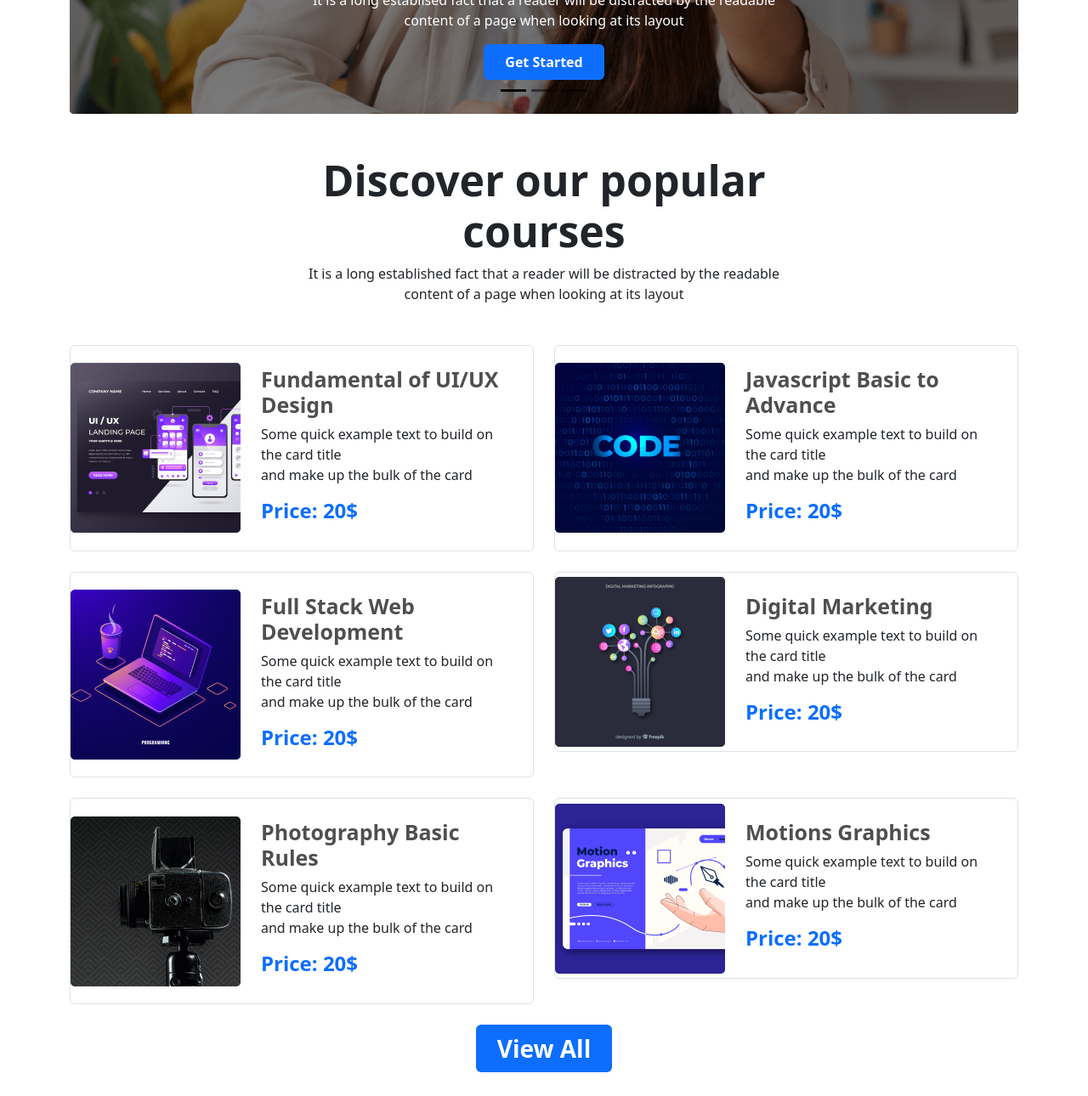
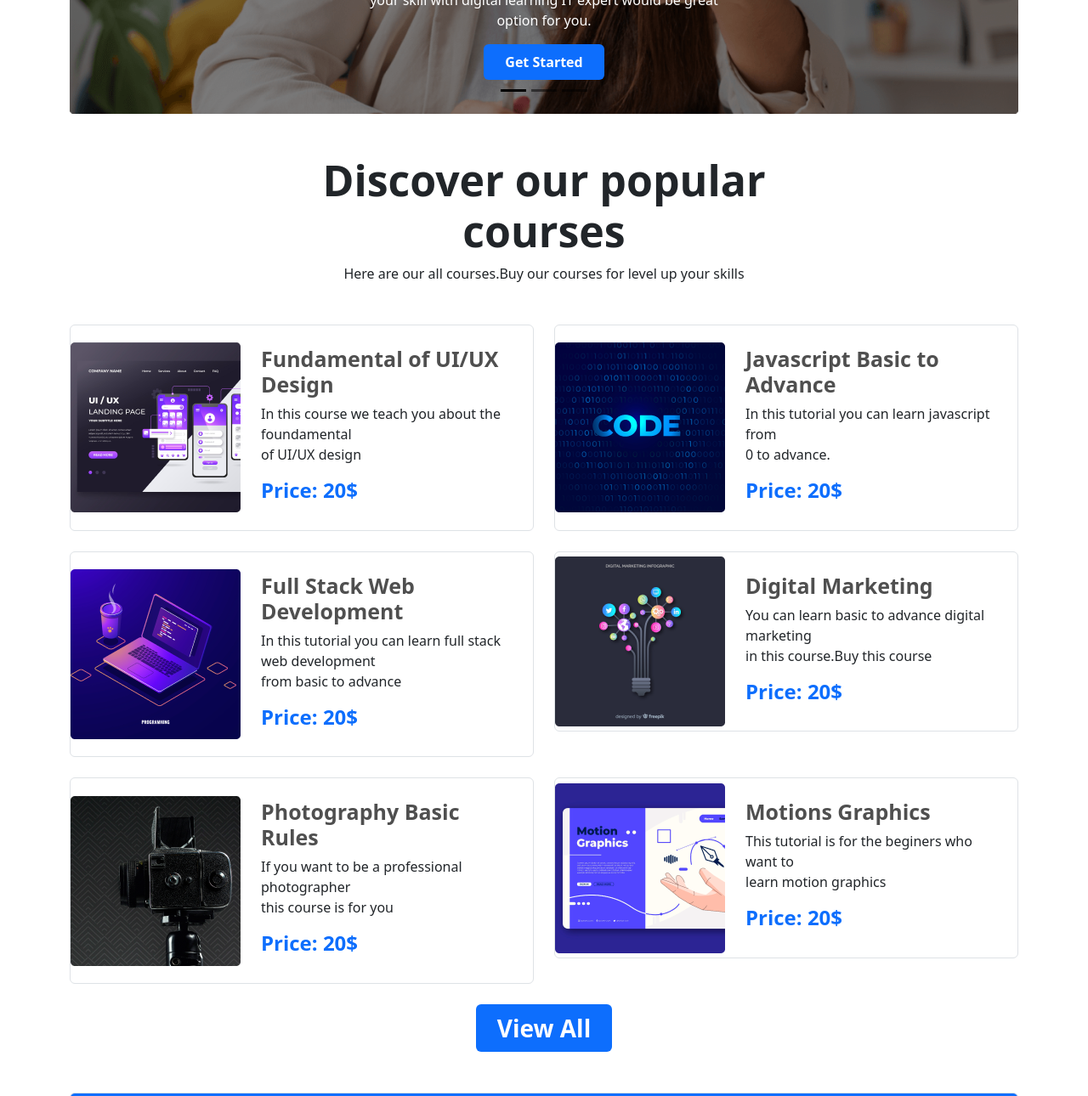
Before and after one commit to Maruf-Stack/edTech-bootstrap, a plain HTML site: page index.html in a window 1280 px wide. Shown: the part 578-1868 px from the top of the page at 85% size. Drawn offline with nearby package versions, Linux system fonts and the light colour scheme.

Commit message:
text change

```diff
--- a/index.html
+++ b/index.html
@@ -74,9 +74,11 @@
                         <img src="images/cover/cover-1.png" class="d-block w-100 dark-overlay" alt="...">
                         <div class="carousel-caption d-sm-block d-md-block">
                             <h1 class="text-white">Get Started Digital <br>Learning</h1>
-                            <p class="text-white">It is a long establised fact that a reader will be distracted by the
-                                readable<br>
-                                content of a page when looking at its layout</p>
+                            <p class="text-white">This is an awesome website for grow your skills.If you want to grow
+                                <br>
+                                your skill with digital learning IT expert would be great <br>
+                                option for you.
+                            </p>
                             <button class="btn bg-primary text-white fw-semibold px-4 py-2">
                                 Get Started
                             </button>
@@ -86,9 +88,11 @@
                         <img src="images/cover/cover-2.jpg" class="d-block w-100 dark-overlay" alt="...">
                         <div class="carousel-caption d-sm-block d-md-block">
                             <h1 class="text-white">Get Started Digital <br>Learning</h1>
-                            <p class="text-white">It is a long establised fact that a reader will be distracted by the
-                                readable<br>
-                                content of a page when looking at its layout</p>
+                            <p class="text-white">This is an awesome website for grow your skills.If you want to grow
+                                <br>
+                                your skill with digital learning IT expert would be great <br>
+                                option for you.
+                            </p>
                             <button class="btn bg-primary text-white fw-semibold px-4 py-2">
                                 Get Started
                             </button>
@@ -98,9 +102,11 @@
                         <img src="images/cover/cover-3.jpg" class="d-block w-100 dark-overlay" alt="...">
                         <div class="carousel-caption d-sm-block d-md-block">
                             <h1 class="text-white">Get Started Digital <br>Learning</h1>
-                            <p class="text-white">It is a long establised fact that a reader will be distracted by the
-                                readable<br>
-                                content of a page when looking at its layout</p>
+                            <p class="text-white">This is an awesome website for grow your skills.If you want to grow
+                                <br>
+                                your skill with digital learning IT expert would be great <br>
+                                option for you.
+                            </p>
                             <button class="btn bg-primary text-white fw-semibold px-4 py-2">
                                 Get Started
                             </button>
@@ -129,8 +135,7 @@
             <div class="text-center my-5">
                 <h1 class="text-dark">Discover our popular <br>courses</h1>
                 <p>
-                    It is a long established fact that a reader will be distracted by the readable<br>
-                    content of a page when looking at its layout
+                    Here are our all courses.Buy our courses for level up your skills
                 </p>
             </div>
             </div>
@@ -145,8 +150,8 @@
                         </div>
                         <div class="mx-4 my-4">
                             <h2>Fundamental of UI/UX Design</h2>
-                            <p>Some quick example text to build on the card title <br>
-                                and make up the bulk of the card</p>
+                            <p>In this course we teach you about the foundamental<br>
+                                of UI/UX design</p>
                             <h3 class="fs-4 fw-bold text-primary">Price: 20$</h3>
                         </div>
                     </div>
@@ -159,8 +164,8 @@
                         </div>
                         <div class="mx-4 my-4">
                             <h2>Javascript Basic to Advance</h2>
-                            <p>Some quick example text to build on the card title <br>
-                                and make up the bulk of the card</p>
+                            <p>In this tutorial you can learn javascript from <br>
+                                0 to advance.</p>
                             <h3 class="fs-4 fw-bold text-primary">Price: 20$</h3>
                         </div>
                     </div>
@@ -173,8 +178,8 @@
                         </div>
                         <div class="mx-4 my-4">
                             <h2>Full Stack Web Development</h2>
-                            <p>Some quick example text to build on the card title <br>
-                                and make up the bulk of the card</p>
+                            <p>In this tutorial you can learn full stack web development<br>
+                                from basic to advance</p>
                             <h3 class="fs-4 fw-bold text-primary">Price: 20$</h3>
                         </div>
                     </div>
@@ -187,8 +192,8 @@
                         </div>
                         <div class="mx-4 my-4">
                             <h2>Digital Marketing</h2>
-                            <p>Some quick example text to build on the card title <br>
-                                and make up the bulk of the card</p>
+                            <p>You can learn basic to advance digital marketing<br>
+                                in this course.Buy this course</p>
                             <h3 class="fs-4 fw-bold text-primary">Price: 20$</h3>
                         </div>
                     </div>
@@ -201,8 +206,8 @@
                         </div>
                         <div class="mx-4 my-4">
                             <h2>Photography Basic Rules</h2>
-                            <p>Some quick example text to build on the card title <br>
-                                and make up the bulk of the card</p>
+                            <p>If you want to be a professional photographer<br>
+                                this course is for you</p>
                             <h3 class="fs-4 fw-bold text-primary">Price: 20$</h3>
                         </div>
                     </div>
@@ -215,8 +220,8 @@
                         </div>
                         <div class="mx-4 my-4">
                             <h2>Motions Graphics</h2>
-                            <p>Some quick example text to build on the card title <br>
-                                and make up the bulk of the card</p>
+                            <p>This tutorial is for the beginers who want to <br>
+                                learn motion graphics</p>
                             <h3 class="fs-4 fw-bold text-primary">Price: 20$</h3>
                         </div>
                     </div>
@@ -236,8 +241,9 @@
                             class="p-5 border rounded bg-primary d-flex align-items-center justify-content-lg-between flex-md-column flex-sm-column flex-lg-row flex-column">
                             <div class="text-white">
                                 <h1 class="mb-3">Ready to Join?</h1>
-                                <p class="mb-3">Some quick example text to build on the card title <br>
-                                    and make up the bulk of the card</p>
+                                <p class="mb-3">Are you ready to join our website.Please click the registration
+                                    button<br>
+                                    and give some information about you</p>
                             </div>
                             <div>
                                 <button class="btn bg-light fw-semibold px-4 py-2 text-primary mt-3"
@@ -282,7 +288,7 @@
                 <div class="mb-5">
                     <h1>Frequently Asked Questions</h1>
                     <p>
-                        Its a long established fact that a reader
+                        Some questions ans is given bellow
                     </p>
                 </div>
                 <div class="accordion" id="accordionExample">
```
